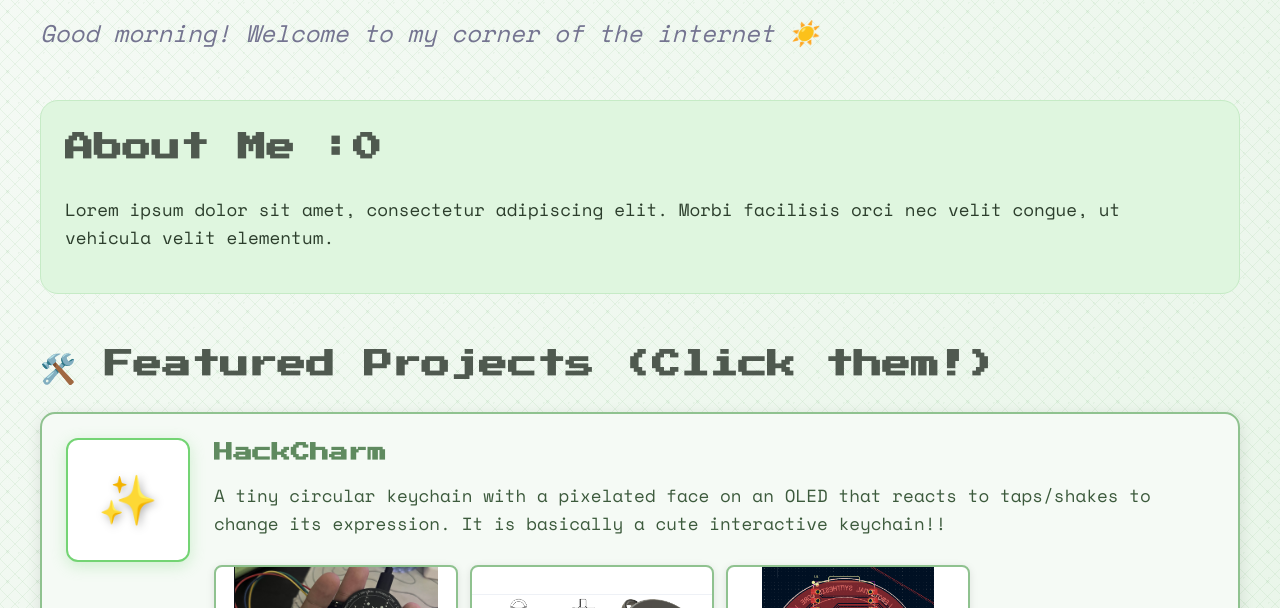
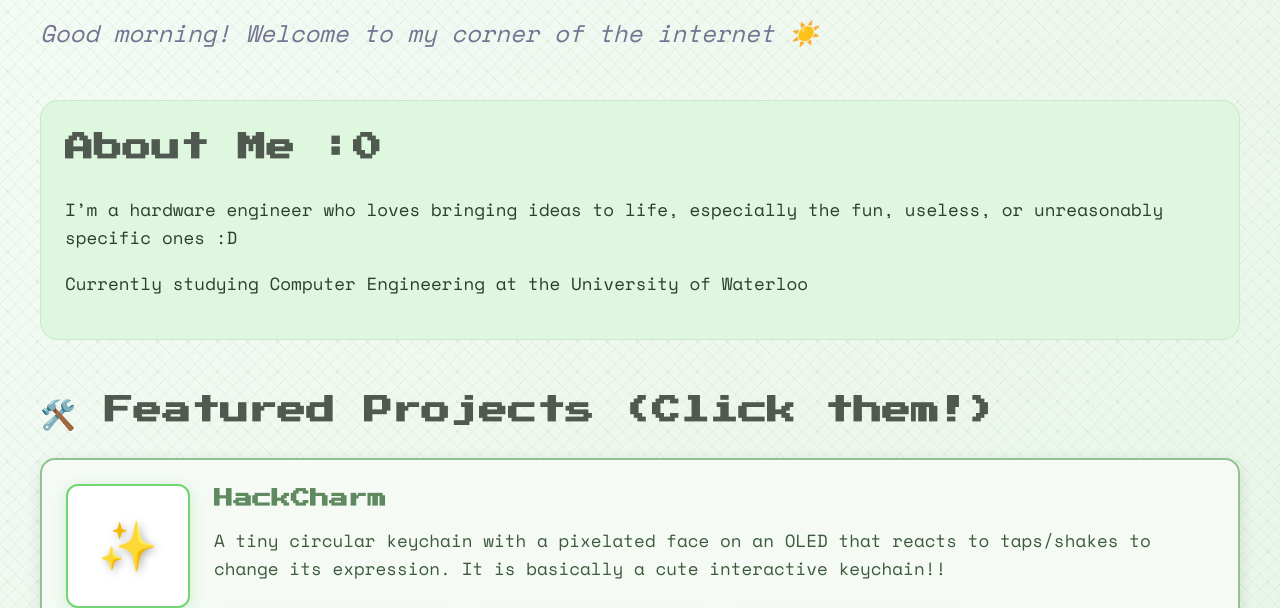
Before and after one commit to shiva233/shiva233.github.io, a plain HTML site: page index.html in a window 1280 px wide. Shown: the part 116-724 px from the top of the page. Drawn offline with nearby package versions, Linux system fonts and the light colour scheme.

Commit message:
fixed about me

```diff
--- a/index.html
+++ b/index.html
@@ -17,7 +17,8 @@
 
     <section class="about">
         <h2>About Me :0</h2>
-        <p>Lorem ipsum dolor sit amet, consectetur adipiscing elit. Morbi facilisis orci nec velit congue, ut vehicula velit elementum.</p>
+        <p>I’m a hardware engineer who loves bringing ideas to life, especially the fun, useless, or unreasonably specific ones :D</p>
+        <p>Currently studying Computer Engineering at the University of Waterloo</p>
       </section>
 
 
```
